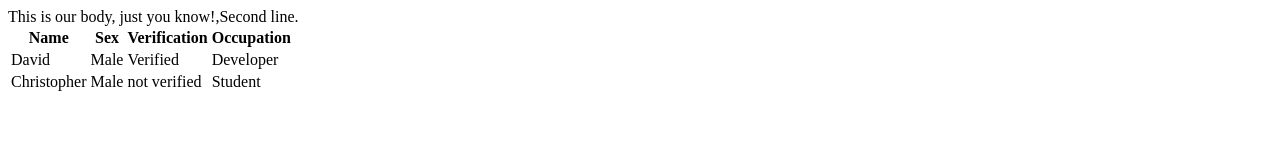
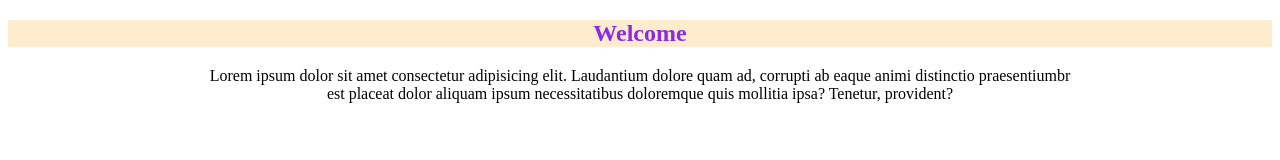
Before and after one commit to Hornet004/lecture0, a plain HTML site: page index.html in a window 1280 px wide. Drawn offline with Linux system fonts and the light colour scheme.

Commit message:
Welcome page

```diff
--- a/index.html
+++ b/index.html
@@ -4,9 +4,47 @@
     <meta charset="UTF-8">
     <meta name="viewport" content="width=device-width, initial-scale=1.0">
     <title>My web||developing</title>
+    <style>
+/*
+       p{
+           text-align:center;
+       }
+        table{
+            border: 2px solid black;
+            border-collapse:collapse;
+            text-align: center;
+            width: 100%;
+
+        }
+
+        th, td{border: 1px solid black;
+            padding: 10px;
+        }
+        th{
+            /* color: rebeccapurple; */
+            /* background-color: rebeccapurple;
+        } */
+        #top{
+            width: 100%;
+
+
+        }
+        .greet{
+            background-color: blanchedalmond;
+
+        }
+        h2,.greet{
+            color: blueviolet;
+            text-align: center;
+        }
+        p{
+            text-align: center;
+        }
+
+    </style>
 </head>
 <body>
-    This is our body, just you know!,Second line.
+    <!-- This is our body, just you know!,Second line.
     <table>
         <tr>
             <th>Name</th>
@@ -31,5 +69,25 @@
         </tr>
 
     </table>
+
+        <p>Here just take a look at th lists</p>
+    <ul>
+        <li>Time </li>
+        <li>Date</li>
+        <li>Money</li>
+
+    </ul>
+    <ol>
+        <li>Time </li>
+        <li>Date</li>
+        <li>Money</li>
+    </ol> -->
+    <section>
+        <div id="top">
+                <h2 span class="greet">Welcome</h2>
+                <p>Lorem ipsum dolor sit amet consectetur adipisicing elit. Laudantium dolore quam ad, corrupti ab eaque animi distinctio praesentiumbr </br> est placeat dolor aliquam ipsum necessitatibus doloremque quis mollitia ipsa? Tenetur, provident?</p>
+
+        </div>
+    </section>
 </body>
 </html>
```
